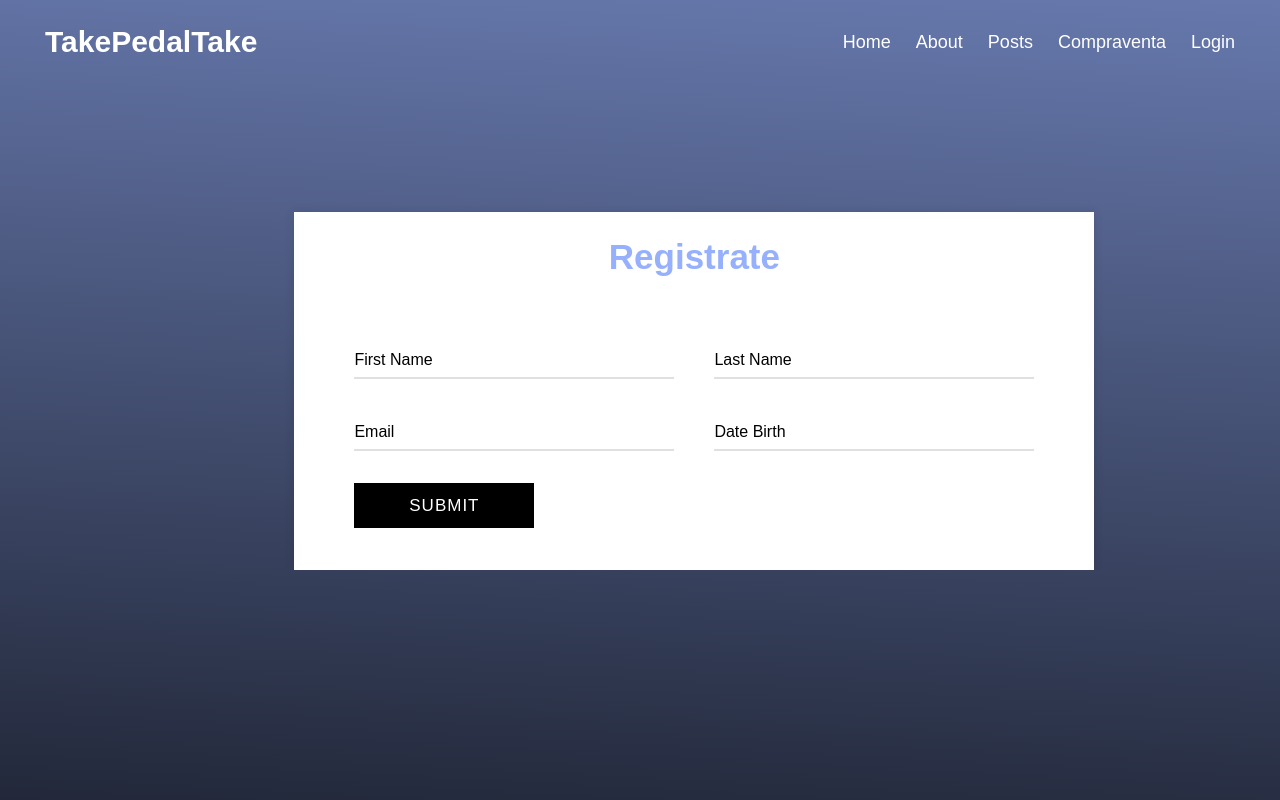
After one commit to aagustopa/takepedaltake, a PHP site: page /login.html in a window 1280 px wide. The commit adds this page. Run offline with PHP 8.4, Linux system fonts and the light colour scheme; some libraries are stand-ins or nearby versions.

Commit message:
first commit in looong time and im back bc of prototype

```diff
--- /dev/null
+++ b/login.html
@@ -0,0 +1,76 @@
+<!DOCTYPE html>
+<html lang="en">
+
+<head>
+    <meta charset="UTF-8">
+    <meta http-equiv="X-UA-Compatible" content="IE=edge">
+    <meta name="viewport" content="width=device-width, initial-scale=1.0">
+    <title>Registrate</title>
+    <link rel="stylesheet" href="src/assets/css/login.css">
+    <script src="https://kit.fontawesome.com/a076d05399.js"></script>
+    <script src="./src/js/login.js" defer></script>
+</head>
+
+<body>
+    <nav class="navbar">
+        <div class="content">
+            <div class="logo"><a href="#">TakePedalTake</a></div>
+            <ul class="menu-list">
+                <div class="icon cancel-btn">
+                    <i class="fas fa-times"></i>
+                </div>
+                <li><a href="home.html">Home</a></li>
+                <li><a href="#">About</a></li>
+                <li><a href="#">Posts</a></li>
+                <li><a href="#">Compraventa</a></li>
+                <li><a href="#">Login</a></li>
+            </ul>
+            <div class="icon menu-btn">
+                <i class="fas fa-bars"></i>
+            </div>
+        </div>
+    </nav>
+    <div class="container">
+        <div class="text">
+            Registrate</div>
+        <form action="#">
+            <div class="form-row">
+                <div class="input-data">
+                    <input type="text" required>
+                    <div class="underline">
+                    </div>
+                    <label for="">First Name</label>
+                </div>
+                <div class="input-data">
+                    <input type="text" required>
+                    <div class="underline">
+                    </div>
+                    <label for="">Last Name</label>
+                </div>
+            </div>
+            <div class="form-row">
+                <div class="input-data">
+                    <input type="text" required>
+                    <div class="underline">
+                    </div>
+                    <label for="">Email</label>
+                </div>
+                <div class="input-data">
+                    <input type="text" required>
+                    <div class="underline">
+                    </div>
+                    <label for="">Date Birth</label>
+                </div>
+            </div>
+            <div class="form-row submit-btn">
+                <div class="input-data">
+                    <div class="inner"></div>
+                    <input type="submit" value="submit">
+                </div>
+            </div>
+        </form>
+        </di>
+
+</body>
+
+</html>
--- /dev/null
+++ b/src/assets/css/login.css
@@ -0,0 +1,296 @@
+* {
+    margin: 0;
+    padding: 0;
+    box-sizing: border-box;
+    font-family: sans-serif;
+    overflow-x: hidden;
+}
+
+body {
+    background: linear-gradient(183deg, #000000, #96b0fd, #000000);
+    background-size: 600% 600%;
+    animation: backBody 25s ease infinite;
+}
+
+@keyframes backBody {
+    0% {
+        background-position: 46% 0%
+    }
+    50% {
+        background-position: 55% 100%
+    }
+    100% {
+        background-position: 46% 0%
+    }
+}
+
+
+/* NAVBAR */
+
+
+/* hacer ruta de codigo html */
+
+.content {
+    max-width: 1250px;
+    margin: auto;
+    padding: 0px 30px;
+}
+
+.navbar {
+    position: relative;
+    z-index: 5;
+    width: 100%;
+    padding: 25px 0;
+    transition: all 0.3s ease;
+}
+
+.navbar.sticky {
+    padding: 10px 0;
+    background: #1b1b1b;
+}
+
+.navbar .content {
+    display: flex;
+    align-items: center;
+    justify-content: space-between;
+}
+
+.navbar .logo a {
+    color: #fff;
+    font-size: 30px;
+    font-weight: 600;
+    text-decoration: none;
+}
+
+.navbar .menu-list {
+    display: inline-flex;
+}
+
+.menu-list li {
+    list-style: none;
+}
+
+.menu-list li a {
+    color: #fff;
+    font-size: 18px;
+    font-weight: 500;
+    margin-left: 25px;
+    text-decoration: none;
+    transition: all 0.3s ease;
+}
+
+.menu-list li a:hover {
+    color: #96b0fd;
+}
+
+.icon {
+    color: #fff;
+    font-size: 20px;
+    cursor: pointer;
+    display: none;
+}
+
+.icon.cancel-btn {
+    position: absolute;
+    right: 30px;
+    top: 20px;
+}
+
+
+/* CARD LOGIN */
+
+.container {
+    max-width: 800px;
+    background: #fff;
+    width: 800px;
+    padding: 25px 40px 10px 40px;
+    box-shadow: 0px 0px 10px rgba(0, 0, 0, 0.1);
+    margin-left: 23%;
+    margin-top: 10%;
+}
+
+.container .text {
+    text-align: center;
+    font-size: 35px;
+    font-weight: 600;
+    background: #96b0fd;
+    -webkit-background-clip: text;
+    -webkit-text-fill-color: transparent;
+}
+
+.container form {
+    padding: 30px 0 0 0;
+}
+
+.container form .form-row {
+    display: flex;
+    margin: 32px 0;
+}
+
+form .form-row .input-data {
+    width: 100%;
+    height: 40px;
+    margin: 0 20px;
+    position: relative;
+}
+
+form .form-row .textarea {
+    height: 70px;
+}
+
+.input-data input,
+.textarea textarea {
+    display: block;
+    width: 100%;
+    height: 100%;
+    border: none;
+    font-size: 15px;
+    border-bottom: 2px solid rgba(0, 0, 0, 0.12);
+}
+
+.input-data input:focus~label,
+.textarea textarea:focus~label,
+.input-data input:valid~label,
+.textarea textarea:valid~label {
+    transform: translateY(-19px);
+    font-size: 12px;
+    color: #3498db;
+}
+
+.textarea textarea {
+    resize: none;
+    padding-top: 10px;
+}
+
+.input-data label {
+    position: absolute;
+    pointer-events: none;
+    bottom: 10px;
+    font-size: 16px;
+    transition: all 0.3s ease;
+}
+
+.textarea label {
+    width: 100%;
+    bottom: 40px;
+    background: #fff;
+}
+
+.input-data .underline {
+    position: absolute;
+    bottom: 0;
+    height: 2px;
+    width: 100%;
+}
+
+.input-data .underline:before {
+    position: absolute;
+    content: "";
+    height: 2px;
+    width: 100%;
+    background: #3498db;
+    transform: scaleX(0);
+    transform-origin: center;
+    transition: transform 0.3s ease;
+}
+
+.input-data input:focus~.underline:before,
+.input-data input:valid~.underline:before,
+.textarea textarea:focus~.underline:before,
+.textarea textarea:valid~.underline:before {
+    transform: scale(1);
+}
+
+.submit-btn .input-data {
+    overflow: hidden;
+    height: 45px!important;
+    width: 25%!important;
+}
+
+.submit-btn .input-data .inner {
+    height: 100%;
+    width: 300%;
+    position: absolute;
+    left: -100%;
+    background: #000;
+    transition: all 0.4s;
+}
+
+.submit-btn .input-data:hover .inner {
+    left: 0;
+}
+
+.submit-btn .input-data input {
+    background: none;
+    border: none;
+    color: #fff;
+    font-size: 17px;
+    font-weight: 500;
+    text-transform: uppercase;
+    letter-spacing: 1px;
+    cursor: pointer;
+    position: relative;
+    z-index: 2;
+}
+
+input:focus {
+    outline: none;
+}
+
+input[type="submit"]:hover {
+    color: #96b0fd;
+}
+
+
+/* MAKING THE WEB RESPONSIVE */
+
+@media (max-width: 868px) {
+    /* NAVBAR RESPONSIVE */
+    body.disabledScroll {
+        overflow: hidden;
+    }
+    .icon {
+        display: block;
+    }
+    .icon.hide {
+        display: none;
+    }
+    .navbar .menu-list {
+        position: fixed;
+        top: 0;
+        left: -100%;
+        height: 100vh;
+        width: 100%;
+        max-width: 400px;
+        background: #222;
+        display: block;
+        padding: 40px 0;
+        text-align: center;
+        transition: all 0.3s ease;
+    }
+    .navbar .menu-list.active {
+        left: 0%;
+    }
+    .navbar .menu-list li {
+        margin-top: 45px;
+    }
+    .navbar .menu-list li a {
+        font-size: 23px;
+    }
+    /* FORM CARD */
+    .container .text {
+        font-size: 30px;
+    }
+    .container form {
+        padding: 10px 0 0 0;
+    }
+    .container form .form-row {
+        display: block;
+    }
+    form .form-row .input-data {
+        margin: 35px 0!important;
+    }
+    .submit-btn .input-data {
+        width: 40%!important;
+    }
+}
--- /dev/null
+++ b/src/js/login.js
@@ -0,0 +1,19 @@
+const body = document.querySelector("body");
+const navbar = document.querySelector(".navbar");
+const menu = document.querySelector(".menu-list");
+const menuBtn = document.querySelector(".menu-btn");
+const cancelBtn = document.querySelector(".cancel-btn");
+menuBtn.onclick = () => {
+    menu.classList.add("active");
+    menuBtn.classList.add("hide");
+    body.classList.add("disabledScroll");
+}
+cancelBtn.onclick = () => {
+    menu.classList.remove("active");
+    menuBtn.classList.remove("hide");
+    body.classList.remove("disabledScroll");
+}
+
+window.onscroll = () => {
+    this.scrollY > 20 ? navbar.classList.add("sticky") : navbar.classList.remove("sticky");
+}
```
Also changed, not shown: home.html (+25 -50 lines), index.js (deleted, +0 -19 lines), src/assets/css/styles.css (+107 -84 lines), src/js/index.js (added, +19 -0 lines).
